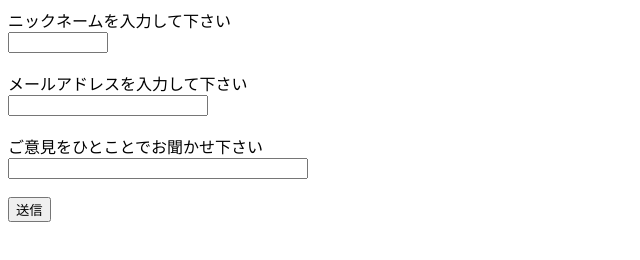
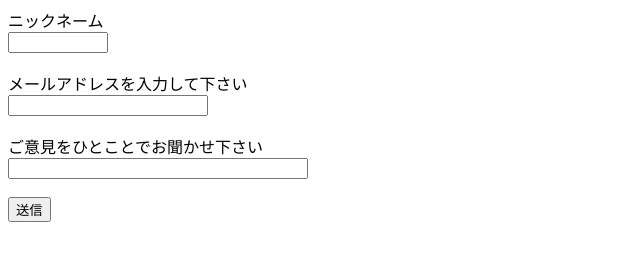
Before and after one commit to ei17ringo/teamtest, a plain HTML site: page erikoichinohe.html in a window 1280 px wide. Shown: the whole page, without its empty margins (0-640 px from the left). Drawn offline with Linux system fonts and the light colour scheme.

Commit message:
表示メッセージ変更

```diff
--- a/erikoichinohe.html
+++ b/erikoichinohe.html
@@ -6,7 +6,7 @@
 	</head>
 	<body>
 		<form method="post" action="check.php">
-			ニックネームを入力して下さい<br />
+			ニックネーム<br />
 			<input name="nickname" type="text" style="width:100px"><br />
 			<br />
 			メールアドレスを入力して下さい<br />
```
